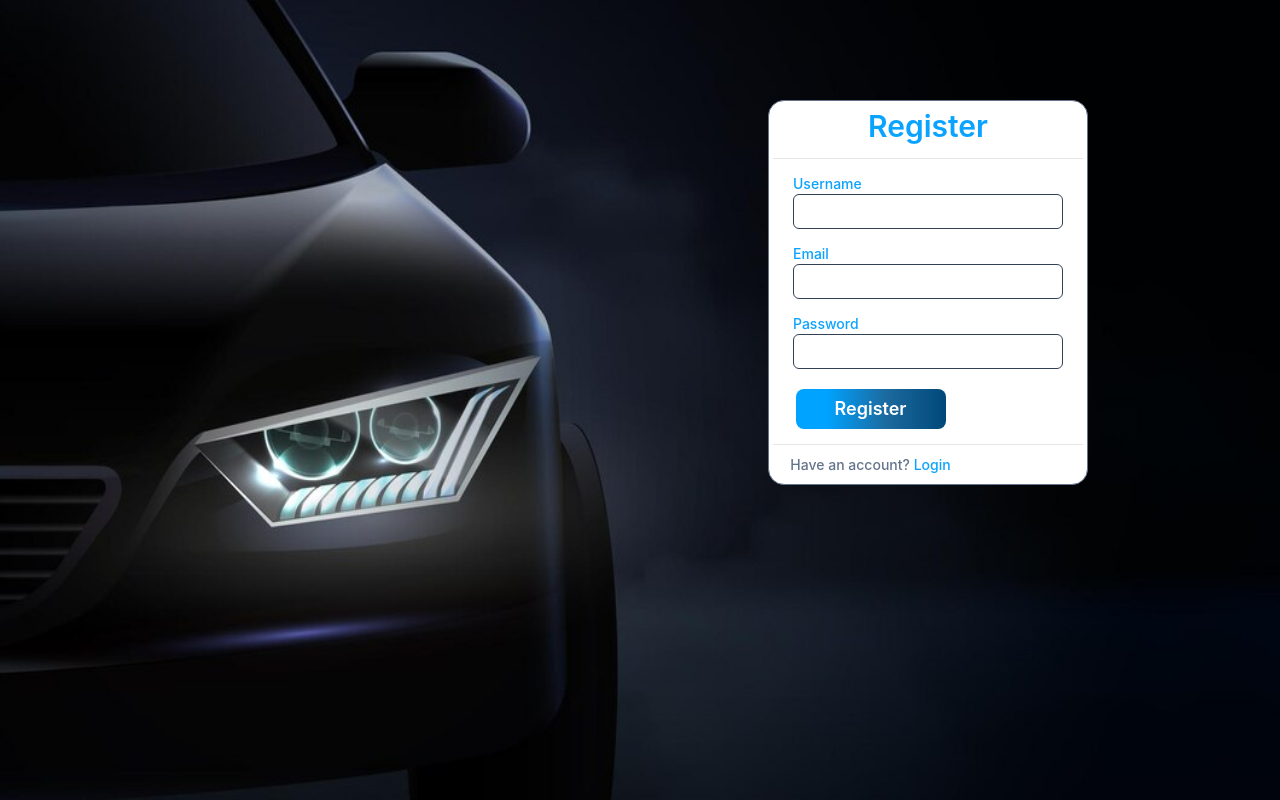
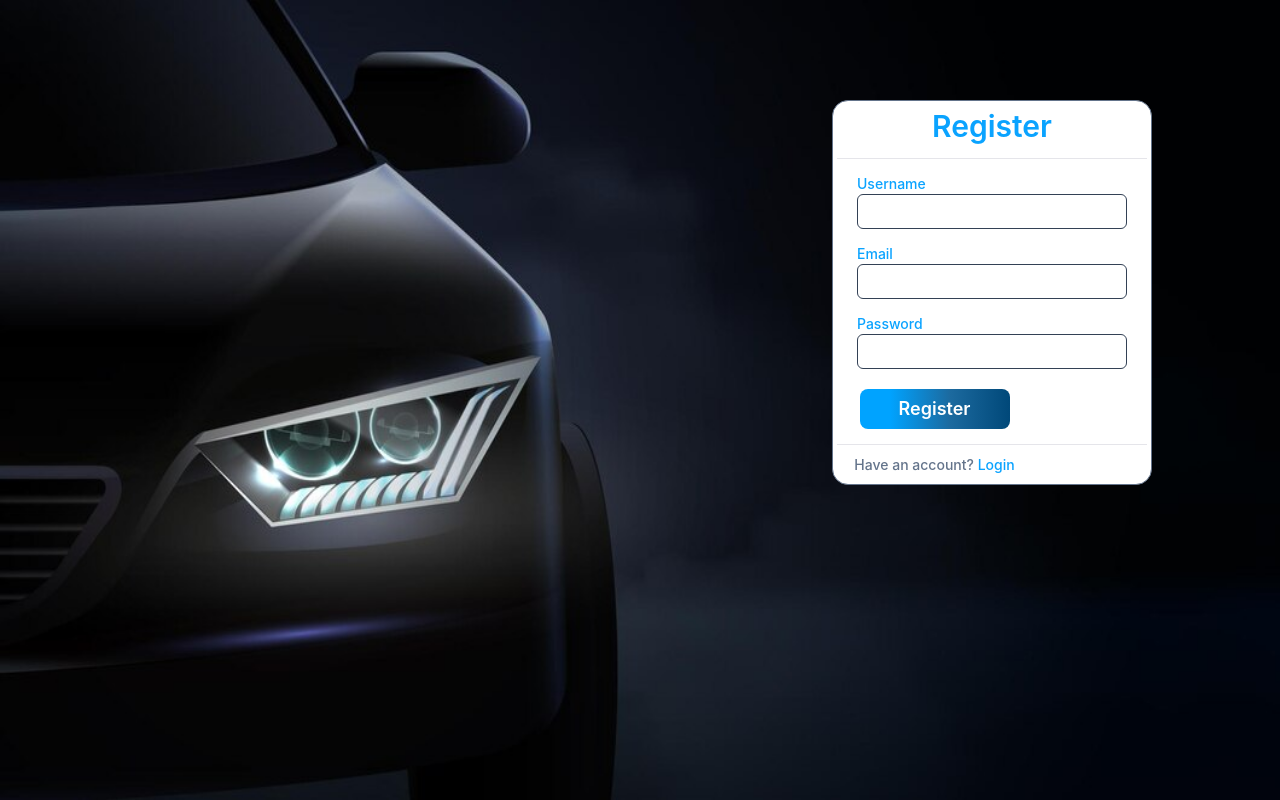
Before and after one commit to shivampatwa01/drivo-frontend, a React (Create React App) app: page /register in a window 1280 px wide. Built offline with nearby package versions, Linux system fonts and the light colour scheme.

Commit message:
Update Register.js

```diff
--- a/src/pages/Register.js
+++ b/src/pages/Register.js
@@ -65,7 +65,7 @@ export const Register = () => {
 
       <div className='flex justify-end items-center '>
 
-      <form onSubmit={onSubmitHandler} className='bg-white h-[385px] w-[320px] mr-[15vw] mt-[100px] p-1 border border-slate-500 rounded-2xl'>
+      <form onSubmit={onSubmitHandler} className='bg-white h-[385px] w-[320px] mr-[15vw] sm:mr-[10vw] mt-[100px] p-1 border border-slate-500 rounded-2xl'>
 
       <p className='log-title'>Register</p>
       <hr className='mt-[10px] mb-1'/>
```
